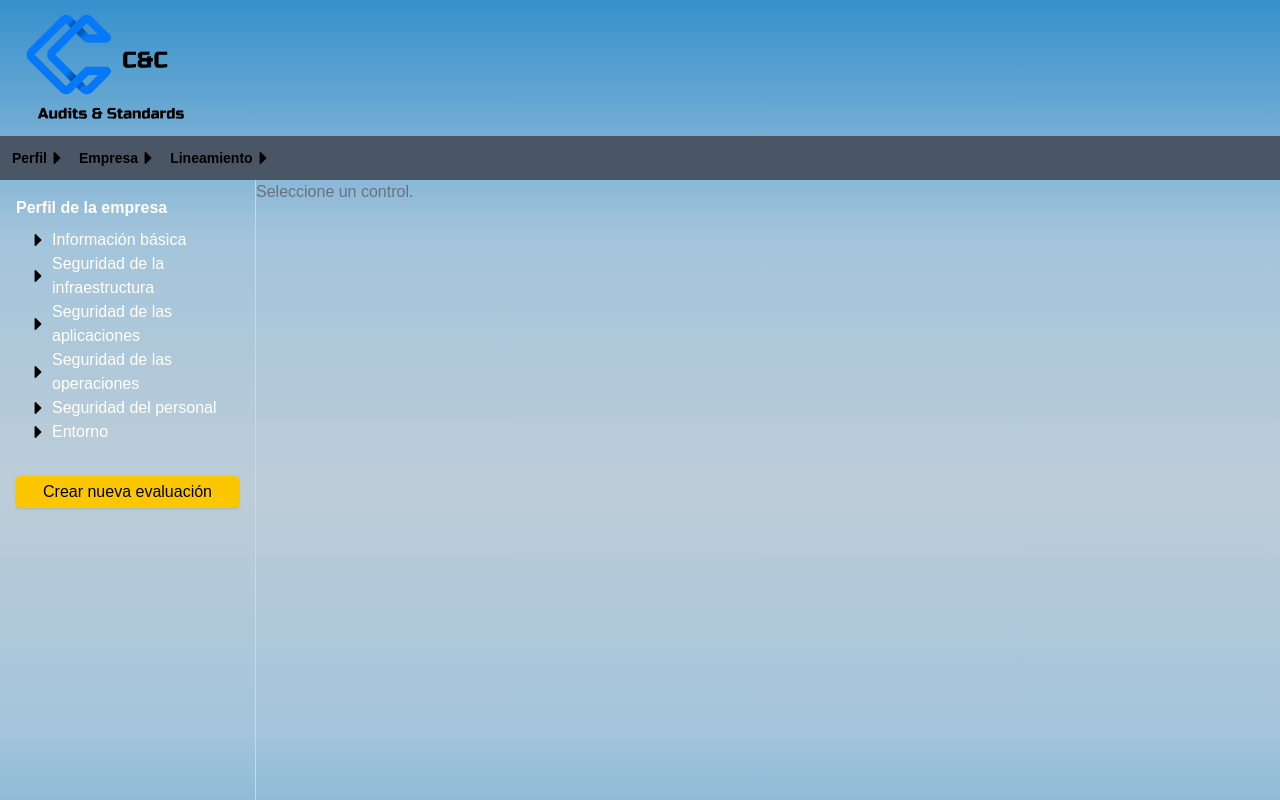
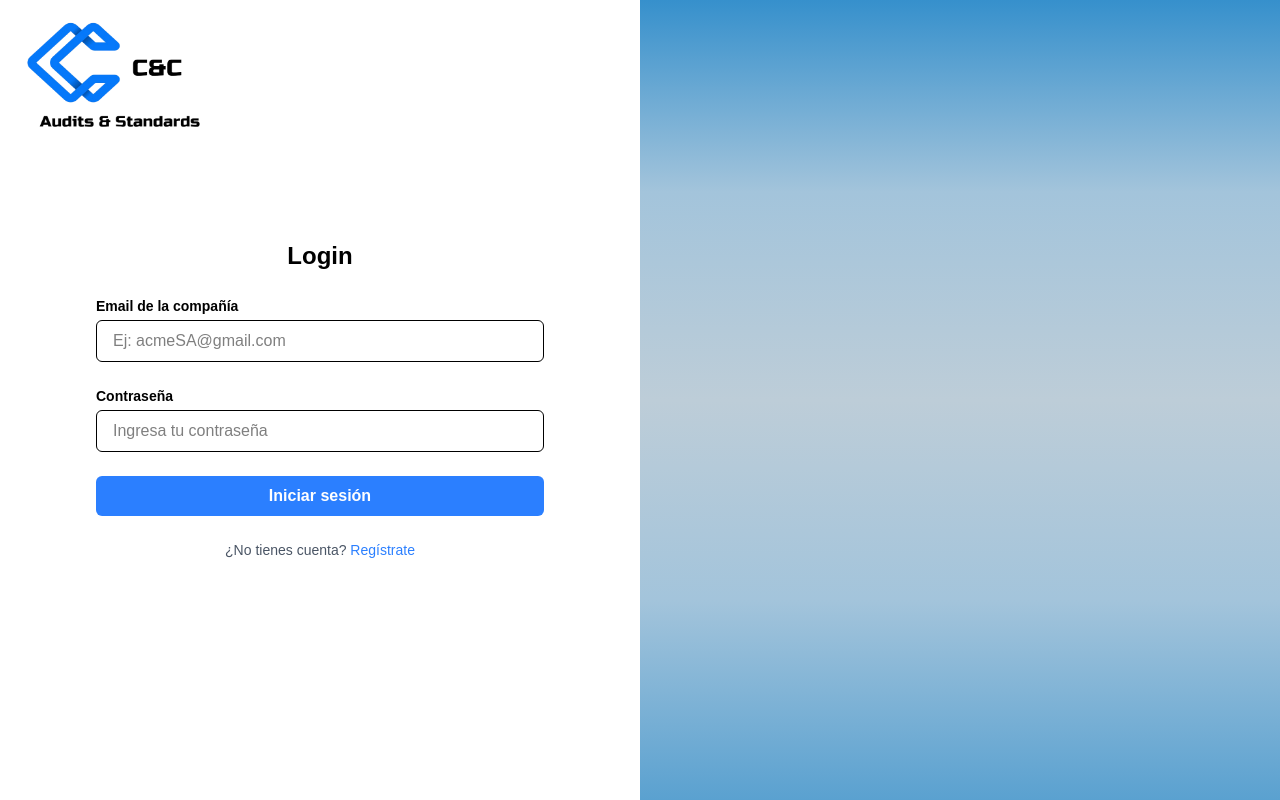
Before and after one commit to Makhai412/proyecto-frontend, a React (Vite) app: page / in a window 1280 px wide. Shown: the top 800 px of the page. Built offline with nearby package versions, Linux system fonts and the light colour scheme.

Commit message:
Cambios frontend inclompleto solo fue para hacer el pull

```diff
--- a/src/App.tsx
+++ b/src/App.tsx
@@ -1,12 +1,13 @@
 import './App.css'
-import { Auditory } from './pages/Auditory'
+//import { Auditory } from './pages/Auditory'
+import {Login} from './pages/Login'
 
 function App() {
 
 
   return (
     <>
-      <Auditory />
+      <Login />
     </>
   )
 }
--- /dev/null
+++ b/src/components/PanelLogin.tsx
@@ -0,0 +1,86 @@
+import { useState } from "react";
+import logo from '../assets/C&C logo2.png'; // Opcional: tu logo si tienes uno
+
+export default function PanelLogin() {
+  const [email, setEmail] = useState<string>('');
+  const [password, setPassword] = useState<string>('');
+  const [error, setError] = useState<string>('');
+
+  const handleSubmit = (e: React.FormEvent) => {
+    e.preventDefault();
+    if (!email || !password) {
+      setError('Por favor completa todos los campos.');
+      return;
+    }
+    // Aquí podrías hacer la llamada a la API de login
+    console.log('Email:', email, 'Password:', password);
+    setError('');
+  };
+
+  return (
+    <div className="flex min-h-screen">
+      {/* Lado Izquierdo */}
+      <div>
+        <div className="absolute top-4 left-4 flex items-center gap-2">
+          {logo && (
+            <img src={logo} alt="Logo" className="h-30 w-50 mb-4" />
+          )}
+        </div>
+
+      </div>
+
+      {/* Lado Derecho - Formulario */}
+      <div className="w-1/2 flex flex-col justify-center items-center bg-white p-8">
+        <form onSubmit={handleSubmit} className="w-full max-w-md space-y-6">
+          <h2 className="text-2xl font-bold text-center">Login</h2>
+
+          <div>
+            <label htmlFor="email" className="block text-sm font-semibold mb-1">
+              Email de la compañía
+            </label>
+            <input
+              id="email"
+              type="email"
+              placeholder="Ej: acmeSA@gmail.com"
+              value={email}
+              onChange={(e) => setEmail(e.target.value)}
+              className="w-full px-4 py-2 border rounded-md focus:outline-none focus:ring-2 focus:ring-blue-400"
+            />
+          </div>
+
+          <div>
+            <label htmlFor="password" className="block text-sm font-semibold mb-1">
+              Contraseña
+            </label>
+            <input
+              id="password"
+              type="password"
+              placeholder="Ingresa tu contraseña"
+              value={password}
+              onChange={(e) => setPassword(e.target.value)}
+              className="w-full px-4 py-2 border rounded-md focus:outline-none focus:ring-2 focus:ring-blue-400"
+            />
+          </div>
+
+          {error && <p className="text-red-500 text-sm">{error}</p>}
+
+          <button
+            type="submit"
+            className="w-full bg-blue-500 hover:bg-blue-600 text-white font-semibold py-2 rounded-md transition"
+          >
+            Iniciar sesión
+          </button>
+
+          <p className="text-center text-sm text-gray-600">
+            ¿No tienes cuenta?{' '}
+            <a href="#" className="text-blue-500 hover:underline">
+              Regístrate
+            </a>
+          </p>
+        </form>
+      </div>
+    </div>
+  );
+}
+
+export { PanelLogin };
--- /dev/null
+++ b/src/pages/Login.tsx
@@ -0,0 +1,7 @@
+import PanelLogin from "../components/PanelLogin";
+
+export default function Login() {
+    return <PanelLogin />;
+}
+
+export { Login };
```
